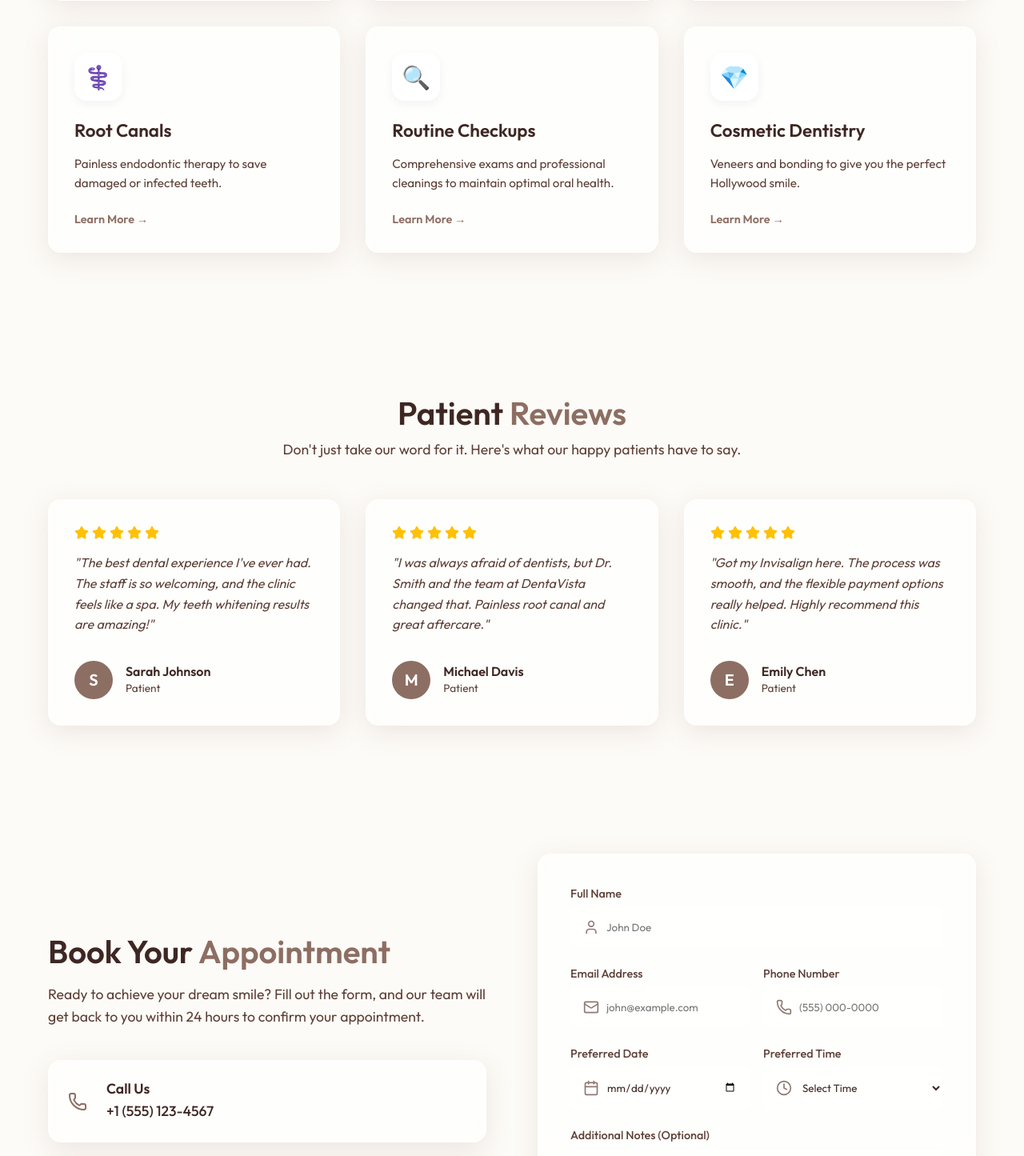
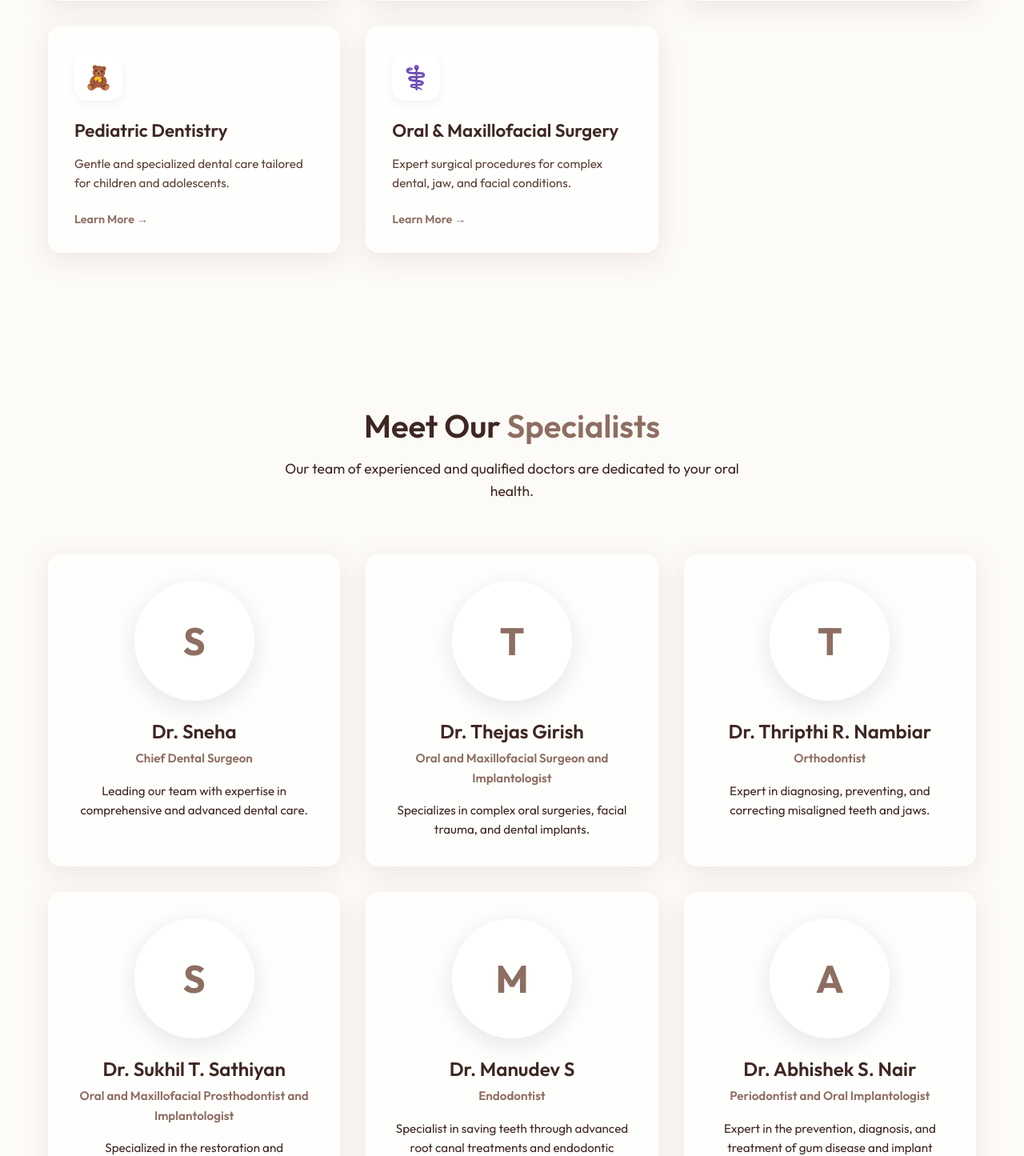
Before and after one commit to amk430/Dentavista, a Next.js app: page / in a window 1280 px wide. Shown: the part 1355-2800 px from the top of the page at 80% size. Built offline with nearby package versions, Linux system fonts and the light colour scheme.

Commit message:
Update contact details, treatments, add doctors section, and Google review button

```diff
--- a/app/page.tsx
+++ b/app/page.tsx
@@ -1,5 +1,6 @@
 import Hero from '../components/Hero';
 import Treatments from '../components/Treatments';
+import Doctors from '../components/Doctors';
 import Reviews from '../components/Reviews';
 import ContactForm from '../components/ContactForm';
 
@@ -8,6 +9,7 @@ export default function Home() {
     <>
       <Hero />
       <Treatments />
+      <Doctors />
       <Reviews />
       <ContactForm />
     </>
--- a/components/ContactForm.tsx
+++ b/components/ContactForm.tsx
@@ -67,7 +67,7 @@ export default function ContactForm() {
                 <Phone className={styles.icon} />
                 <div>
                   <h4>Call Us</h4>
-                  <p>+1 (555) 123-4567</p>
+                  <p>8921838085</p>
                 </div>
               </div>
 
@@ -75,7 +75,7 @@ export default function ContactForm() {
                 <Mail className={styles.icon} />
                 <div>
                   <h4>Email Us</h4>
-                  <p>hello@dentavista.demo</p>
+                  <p>dhrudhavinod@gmail.com</p>
                 </div>
               </div>
             </div>
--- /dev/null
+++ b/components/Doctors.module.css
@@ -0,0 +1,85 @@
+.doctors {
+  padding: 6rem 0;
+  position: relative;
+  z-index: 1;
+}
+
+.sectionHeader {
+  text-align: center;
+  max-width: 600px;
+  margin: 0 auto 4rem;
+}
+
+.sectionHeader h2 {
+  font-size: 2.5rem;
+  margin-bottom: 1rem;
+  color: var(--color-text-main);
+}
+
+.sectionHeader span {
+  color: var(--color-primary);
+}
+
+.sectionHeader p {
+  color: var(--color-text-light);
+  font-size: 1.1rem;
+}
+
+.grid {
+  display: grid;
+  grid-template-columns: repeat(auto-fit, minmax(300px, 1fr));
+  gap: 2rem;
+}
+
+.card {
+  padding: 2rem;
+  text-align: center;
+  display: flex;
+  flex-direction: column;
+  align-items: center;
+  transition: transform 0.3s ease, box-shadow 0.3s ease;
+}
+
+.card:hover {
+  transform: translateY(-10px);
+  box-shadow: 0 15px 35px rgba(0, 0, 0, 0.1);
+}
+
+.imageWrapper {
+  width: 150px;
+  height: 150px;
+  border-radius: 50%;
+  margin-bottom: 1.5rem;
+  overflow: hidden;
+  border: 4px solid rgba(255, 255, 255, 0.5);
+  background: var(--glass-bg);
+  display: flex;
+  align-items: center;
+  justify-content: center;
+  box-shadow: 0 8px 32px rgba(0, 0, 0, 0.1);
+}
+
+.imagePlaceholder {
+  font-size: 3rem;
+  color: var(--color-primary);
+  font-weight: bold;
+}
+
+.card h3 {
+  font-size: 1.5rem;
+  color: var(--color-text-main);
+  margin-bottom: 0.5rem;
+}
+
+.qualification {
+  color: var(--color-primary);
+  font-weight: 600;
+  margin-bottom: 1rem;
+  font-size: 0.95rem;
+}
+
+.description {
+  color: var(--color-text-light);
+  line-height: 1.6;
+  font-size: 0.95rem;
+}
--- /dev/null
+++ b/components/Doctors.tsx
@@ -0,0 +1,87 @@
+import React from 'react';
+import Image from 'next/image';
+import styles from './Doctors.module.css';
+
+const doctors = [
+  {
+    id: 1,
+    name: 'Dr. Sneha',
+    qualification: 'Chief Dental Surgeon',
+    description: 'Leading our team with expertise in comprehensive and advanced dental care.',
+    image: null
+  },
+  {
+    id: 2,
+    name: 'Dr. Thejas Girish',
+    qualification: 'Oral and Maxillofacial Surgeon and Implantologist',
+    description: 'Specializes in complex oral surgeries, facial trauma, and dental implants.',
+    image: null
+  },
+  {
+    id: 3,
+    name: 'Dr. Thripthi R. Nambiar',
+    qualification: 'Orthodontist',
+    description: 'Expert in diagnosing, preventing, and correcting misaligned teeth and jaws.',
+    image: null
+  },
+  {
+    id: 4,
+    name: 'Dr. Sukhil T. Sathiyan',
+    qualification: 'Oral and Maxillofacial Prosthodontist and Implantologist',
+    description: 'Specialized in the restoration and replacement of teeth with advanced prosthetics.',
+    image: null
+  },
+  {
+    id: 5,
+    name: 'Dr. Manudev S',
+    qualification: 'Endodontist',
+    description: 'Specialist in saving teeth through advanced root canal treatments and endodontic therapy.',
+    image: null
+  },
+  {
+    id: 6,
+    name: 'Dr. Abhishek S. Nair',
+    qualification: 'Periodontist and Oral Implantologist',
+    description: 'Expert in the prevention, diagnosis, and treatment of gum disease and implant placement.',
+    image: null
+  },
+  {
+    id: 7,
+    name: 'Dr. Gopika Pradeep',
+    qualification: 'Pedodontist',
+    description: 'Dedicated to providing gentle and specialized dental care tailored for children.',
+    image: null
+  }
+];
+
+export default function Doctors() {
+  return (
+    <section id="team" className={styles.doctors}>
+      <div className="container">
+        <div className={styles.sectionHeader}>
+          <h2>Meet Our <span>Specialists</span></h2>
+          <p>Our team of experienced and qualified doctors are dedicated to your oral health.</p>
+        </div>
+
+        <div className={styles.grid}>
+          {doctors.map((doctor) => (
+            <div key={doctor.id} className={`glass-panel ${styles.card}`}>
+              <div className={styles.imageWrapper}>
+                {doctor.image ? (
+                  <Image src={doctor.image} alt={doctor.name} width={150} height={150} style={{ objectFit: 'cover' }} />
+                ) : (
+                  <div className={styles.imagePlaceholder}>
+                    {doctor.name.split(' ')[1].charAt(0)}
+                  </div>
+                )}
+              </div>
+              <h3>{doctor.name}</h3>
+              <p className={styles.qualification}>{doctor.qualification}</p>
+              <p className={styles.description}>{doctor.description}</p>
+            </div>
+          ))}
+        </div>
+      </div>
+    </section>
+  );
+}
--- a/components/Footer.tsx
+++ b/components/Footer.tsx
@@ -34,15 +34,15 @@ export default function Footer() {
           <ul>
             <li>
               <MapPin size={18} className={styles.icon} />
-              <span>123 Dental Avenue, Medical District, NY 10001</span>
+              <span>OPP Anthatta school, Arangadath koyilandy</span>
             </li>
             <li>
               <Phone size={18} className={styles.icon} />
-              <a href="tel:+1234567890">+1 234 567 890</a>
+              <a href="tel:8921838085">8921838085</a>
             </li>
             <li>
               <Mail size={18} className={styles.icon} />
-              <a href="mailto:contact@dentavista.demo">contact@dentavista.demo</a>
+              <a href="mailto:dhrudhavinod@gmail.com">dhrudhavinod@gmail.com</a>
             </li>
           </ul>
         </div>
--- a/components/Navbar.tsx
+++ b/components/Navbar.tsx
@@ -25,12 +25,13 @@ export default function Navbar() {
 
         <nav className={`${styles.navLinks} ${mobileMenuOpen ? styles.mobileOpen : ''}`}>
           <Link href="#treatments" onClick={() => setMobileMenuOpen(false)}>Treatments</Link>
+          <Link href="#team" onClick={() => setMobileMenuOpen(false)}>Team</Link>
           <Link href="#reviews" onClick={() => setMobileMenuOpen(false)}>Reviews</Link>
           <Link href="#contact" onClick={() => setMobileMenuOpen(false)}>Contact</Link>
 
-          <a href="tel:+1234567890" className={styles.phoneLink}>
+          <a href="tel:8921838085" className={styles.phoneLink}>
             <Phone size={18} />
-            +1 234 567 890
+            8921838085
           </a>
 
           <Link href="#booking" className="glass-button glass-button-primary" onClick={() => setMobileMenuOpen(false)}>
--- a/components/Reviews.tsx
+++ b/components/Reviews.tsx
@@ -32,7 +32,7 @@ export default function Reviews() {
       <div className="container">
         <div className={styles.sectionHeader}>
           <h2>Patient <span>Reviews</span></h2>
-          <p>Don&apos;t just take our word for it. Here&apos;s what our happy patients have to say.</p>
+          <p>Don&apos;t just take our word for it. Read what our happy patients have to say, or share your own experience!</p>
         </div>
 
         <div className={styles.grid}>
@@ -56,6 +56,32 @@ export default function Reviews() {
             </div>
           ))}
         </div>
+
+        <div style={{ textAlign: 'center', marginTop: '3rem' }}>
+          <a
+            href="https://search.google.com/local/writereview?placeid=YOUR_PLACE_ID"
+            target="_blank"
+            rel="noopener noreferrer"
+            className="glass-button"
+            style={{
+              display: 'inline-flex',
+              alignItems: 'center',
+              gap: '0.5rem',
+              background: '#ffffff',
+              color: '#333',
+              boxShadow: '0 4px 15px rgba(0,0,0,0.1)',
+              fontWeight: 600
+            }}
+          >
+            <svg viewBox="0 0 24 24" width="20" height="20" xmlns="http://www.w3.org/2000/svg">
+              <path d="M22.56 12.25c0-.78-.07-1.53-.2-2.25H12v4.26h5.92c-.26 1.37-1.04 2.53-2.21 3.31v2.77h3.57c2.08-1.92 3.28-4.74 3.28-8.09z" fill="#4285F4"/>
+              <path d="M12 23c2.97 0 5.46-.98 7.28-2.66l-3.57-2.77c-.98.66-2.23 1.06-3.71 1.06-2.86 0-5.29-1.93-6.16-4.53H2.18v2.84C3.99 20.53 7.7 23 12 23z" fill="#34A853"/>
+              <path d="M5.84 14.09c-.22-.66-.35-1.36-.35-2.09s.13-1.43.35-2.09V7.07H2.18C1.43 8.55 1 10.22 1 12s.43 3.45 1.18 4.93l2.85-2.22.81-.62z" fill="#FBBC05"/>
+              <path d="M12 5.38c1.62 0 3.06.56 4.21 1.64l3.15-3.15C17.45 2.09 14.97 1 12 1 7.7 1 3.99 3.47 2.18 7.07l3.66 2.84c.87-2.6 3.3-4.53 6.16-4.53z" fill="#EA4335"/>
+            </svg>
+            Review us on Google
+          </a>
+        </div>
       </div>
     </section>
   );
--- a/components/Treatments.tsx
+++ b/components/Treatments.tsx
@@ -4,39 +4,33 @@ import styles from './Treatments.module.css';
 const treatments = [
   {
     id: 1,
-    title: 'Teeth Whitening',
-    description: 'Professional whitening services for a brighter, more confident smile.',
-    icon: '✨'
-  },
-  {
-    id: 2,
     title: 'Dental Implants',
     description: 'Permanent, natural-looking tooth replacements to restore your smile.',
     icon: '🦷'
   },
   {
+    id: 2,
+    title: 'Smile Designing',
+    description: 'Customized cosmetic treatments to give you the perfect, confident smile.',
+    icon: '✨'
+  },
+  {
     id: 3,
-    title: 'Invisalign & Braces',
-    description: 'Straighten your teeth with modern, nearly invisible aligners or traditional braces.',
+    title: 'Clear Aligners',
+    description: 'Straighten your teeth invisibly and comfortably with custom clear aligners.',
     icon: '😁'
   },
   {
     id: 4,
-    title: 'Root Canals',
-    description: 'Painless endodontic therapy to save damaged or infected teeth.',
-    icon: '⚕️'
+    title: 'Pediatric Dentistry',
+    description: 'Gentle and specialized dental care tailored for children and adolescents.',
+    icon: '🧸'
   },
   {
     id: 5,
-    title: 'Routine Checkups',
-    description: 'Comprehensive exams and professional cleanings to maintain optimal oral health.',
-    icon: '🔍'
-  },
-  {
-    id: 6,
-    title: 'Cosmetic Dentistry',
-    description: 'Veneers and bonding to give you the perfect Hollywood smile.',
-    icon: '💎'
+    title: 'Oral & Maxillofacial Surgery',
+    description: 'Expert surgical procedures for complex dental, jaw, and facial conditions.',
+    icon: '⚕️'
   }
 ];
 
--- a/components/WhatsAppButton.tsx
+++ b/components/WhatsAppButton.tsx
@@ -2,7 +2,7 @@ import React from 'react';
 import styles from './WhatsAppButton.module.css';
 
 export default function WhatsAppButton() {
-  const phoneNumber = "1234567890"; // Dummy data
+  const phoneNumber = "8921838085";
   const message = "Hello DentaVista, I would like to know more about your services.";
 
   const waLink = `https://wa.me/${phoneNumber}?text=${encodeURIComponent(message)}`;
```
Also changed, not shown: tsconfig.json (+4 -3 lines), public/logo.png (added).
